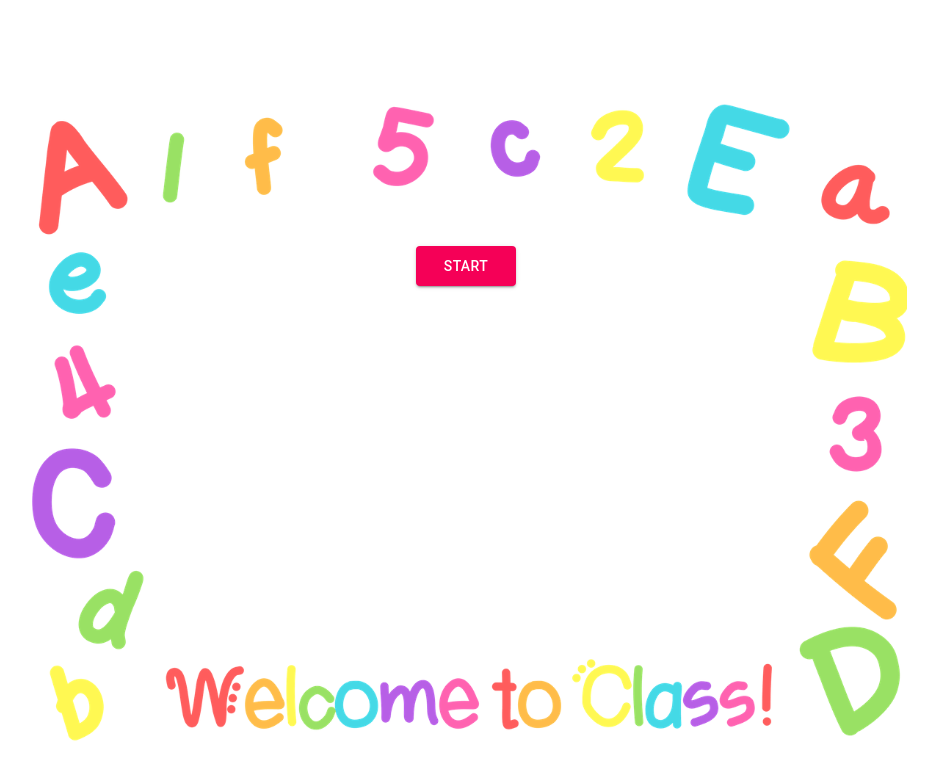
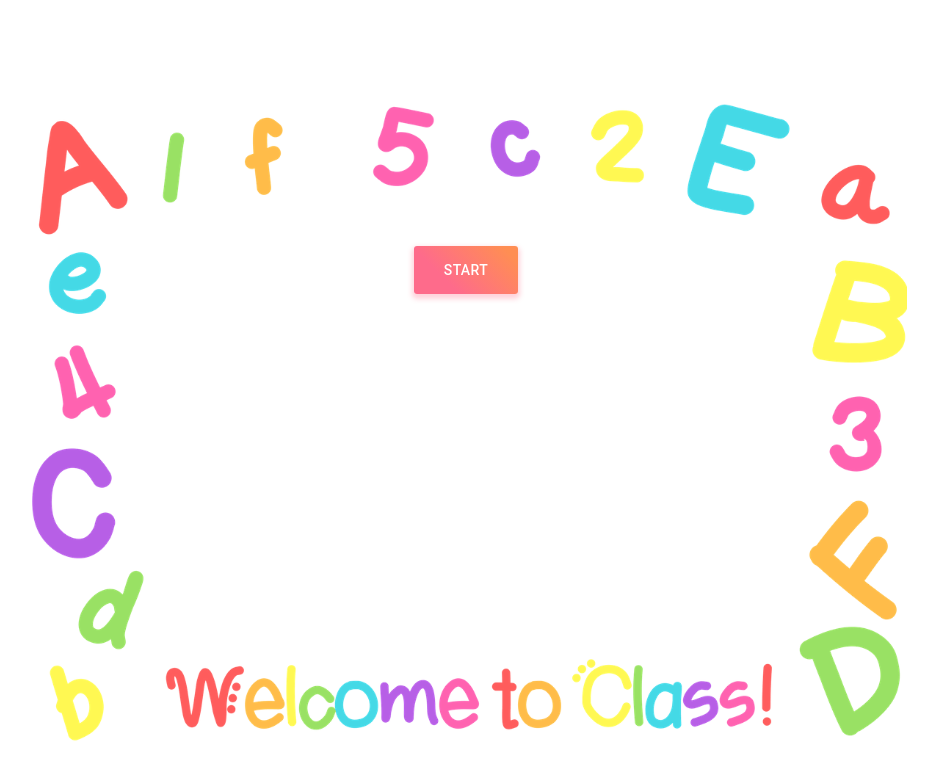
Before and after one commit to luisiya/Learning_English_program, a React (Create React App) app: page / in a window 1280 px wide. Shown: the top 780 px of the page, without its empty margins (174-1112 px from the left). Built offline with nearby package versions, Linux system fonts and the light colour scheme.

Commit message:
Add style to the buttons

```diff
--- a/src/components/Task.js
+++ b/src/components/Task.js
@@ -20,6 +20,13 @@ const useStyles = makeStyles(() => ({
   },
   taskBtn: {
     marginTop: '20px',
+    background: 'linear-gradient(45deg, #009688 30%, #d053ff 90%)',
+    borderRadius: 3,
+    border: 0,
+    color: 'white',
+    height: 48,
+    padding: '0 30px',
+    boxShadow: '0 3px 5px 2px rgba(255, 105, 135, .3)',
   },
   answerWrapper: {
     fontSize: '22px',
--- a/src/components/UnitsList.js
+++ b/src/components/UnitsList.js
@@ -1,13 +1,22 @@
 import React, { Fragment, useEffect } from 'react';
 import PropTypes from 'prop-types';
 import { connect, useSelector } from 'react-redux';
+import { makeStyles } from '@material-ui/core';
 import { Task } from './Task';
 import { Unit } from './Unit';
 
 import { getTasks } from '../actions/getUnits';
 
+const useStyles = makeStyles(() => ({
+  taskBtnBlock: {
+    width: '80%',
+    margin: '0 auto',
+  },
+}));
+
 export const UnitsList = (props) => {
   const { tasks, getTasks } = props;
+  const classes = useStyles();
 
   useEffect(() => {
     getTasks();
@@ -16,6 +25,7 @@ export const UnitsList = (props) => {
   const show = useSelector(state => state.list.show);
   return (
     <Fragment>
+      <div className={classes.taskBtnBlock}>
         {show ? tasks.map(task => (
           <Unit
             key={task.id}
@@ -24,7 +34,7 @@ export const UnitsList = (props) => {
             text={task.name}
           />
         )) : <Task />}
-
+      </div>
     </Fragment>
   );
 };
--- a/src/components/UnitsWrapper.js
+++ b/src/components/UnitsWrapper.js
@@ -5,8 +5,13 @@ import Tasks from './UnitsList';
 
 const useStyles = makeStyles(theme => ({
   startBtn: {
-    width: '100px',
-    height: '40px',
+    background: 'linear-gradient(45deg, #FE6B8B 30%, #FF8E53 90%)',
+    borderRadius: 3,
+    border: 0,
+    color: 'white',
+    height: 48,
+    padding: '0 30px',
+    boxShadow: '0 3px 5px 2px rgba(255, 105, 135, .3)',
   },
 }));
 
@@ -18,7 +23,7 @@ export const UnitsWrapper = () => {
   };
   return (
     <Fragment>
-      {!isShow ? <Button className={classes.startBtn} variant="contained" color="secondary" onClick={show}>START</Button> : ''}
+      {!isShow ? <Button className={classes.startBtn} variant="contained"  onClick={show}>START</Button> : ''}
       {isShow ? <Tasks /> : ''}
     </Fragment>
   );
```
Lines whose indentation alone changed are shown as unchanged.
